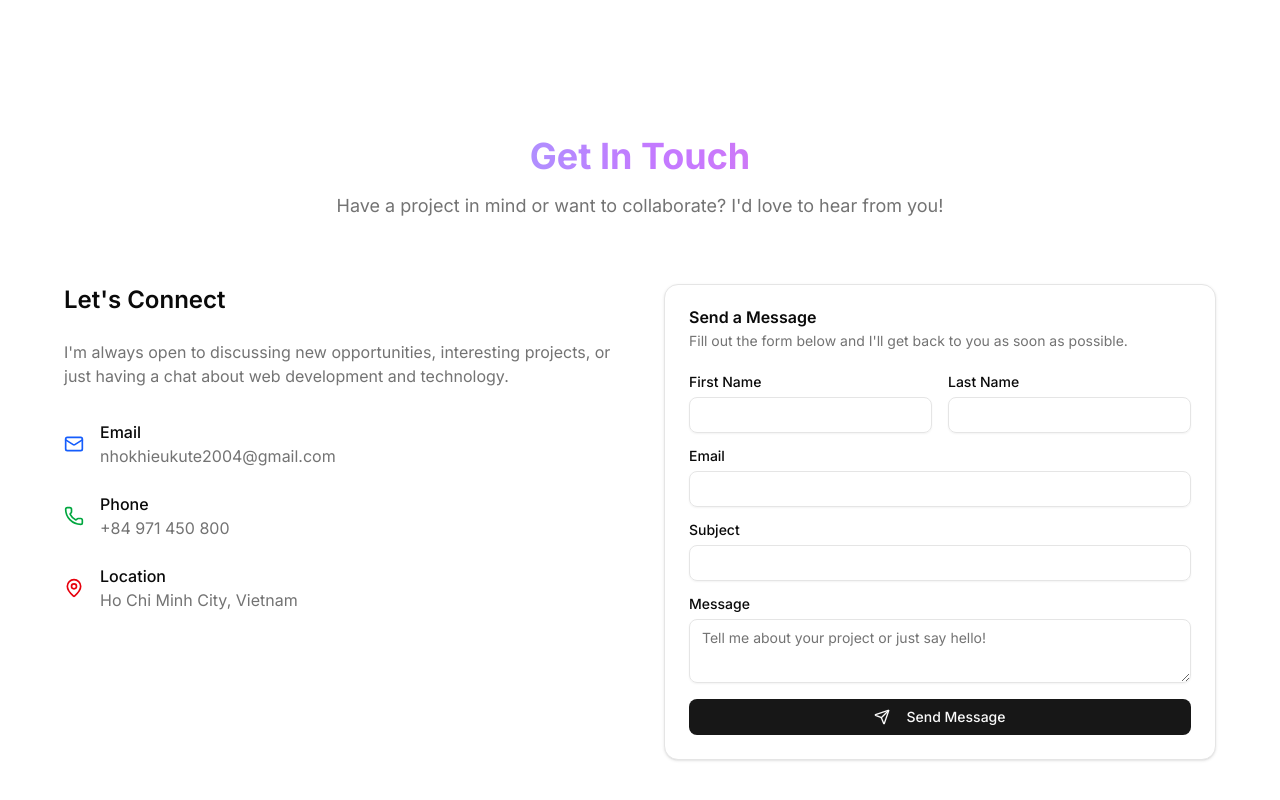
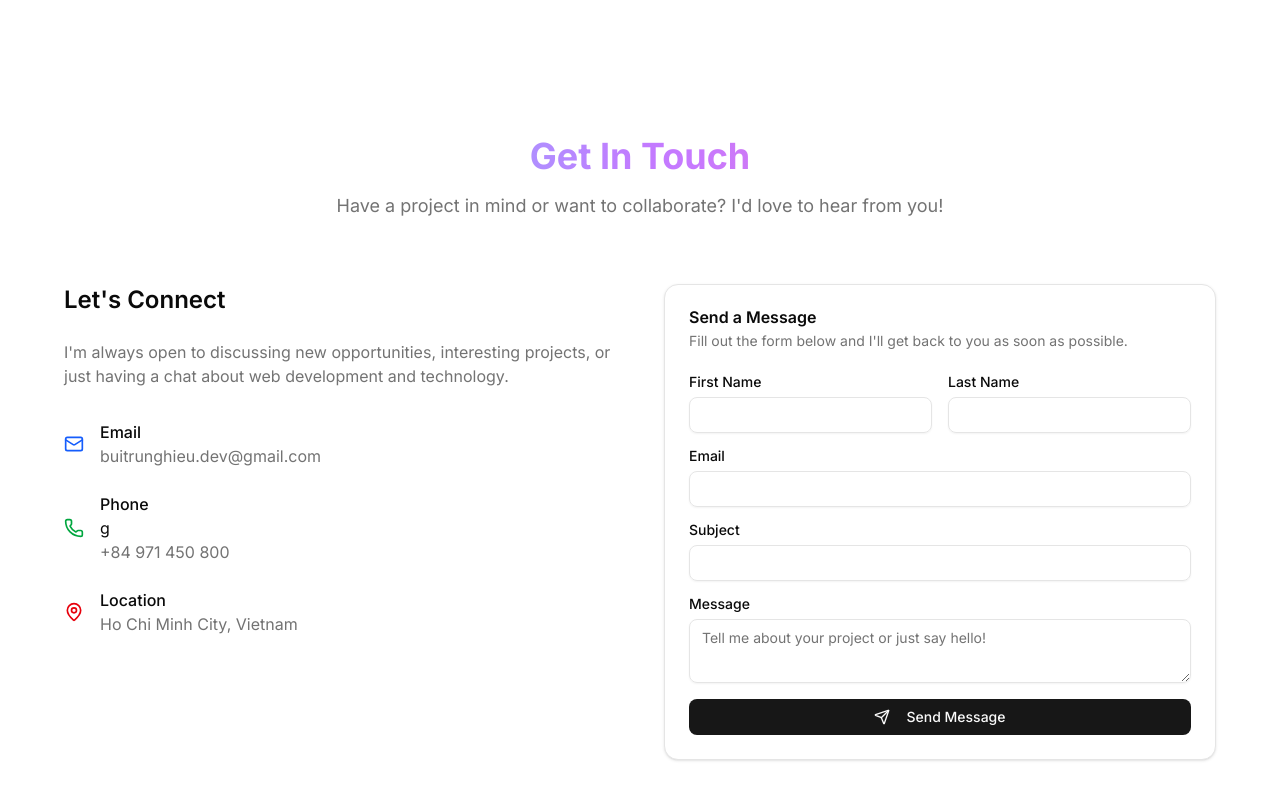
Before and after one commit to thiu123/portfolio, a Next.js app in the folder portfolio-nextjs/: page / in a window 1280 px wide. Shown: the part 4512-5312 px from the top of the page. Built offline with nearby package versions, Linux system fonts and the light colour scheme.

Commit message:
Update contact.tsx

```diff
--- a/portfolio-nextjs/src/components/contact.tsx
+++ b/portfolio-nextjs/src/components/contact.tsx
@@ -52,13 +52,13 @@ export default function Contact() {
                 <Mail className="h-5 w-5 text-blue-600 mr-4" />
                 <div>
                   <div className="font-medium">Email</div>
-                  <div className="text-muted-foreground">nhokhieukute2004@gmail.com</div>
+                  <div className="text-muted-foreground">buitrunghieu.dev@gmail.com</div>
                 </div>
               </div>
               <div className="flex items-center">
                 <Phone className="h-5 w-5 text-green-600 mr-4" />
                 <div>
-                  <div className="font-medium">Phone</div>
+                  <div className="font-medium">Phone</div>g
                   <div className="text-muted-foreground">+84 971 450 800</div>
                 </div>
               </div>
```
